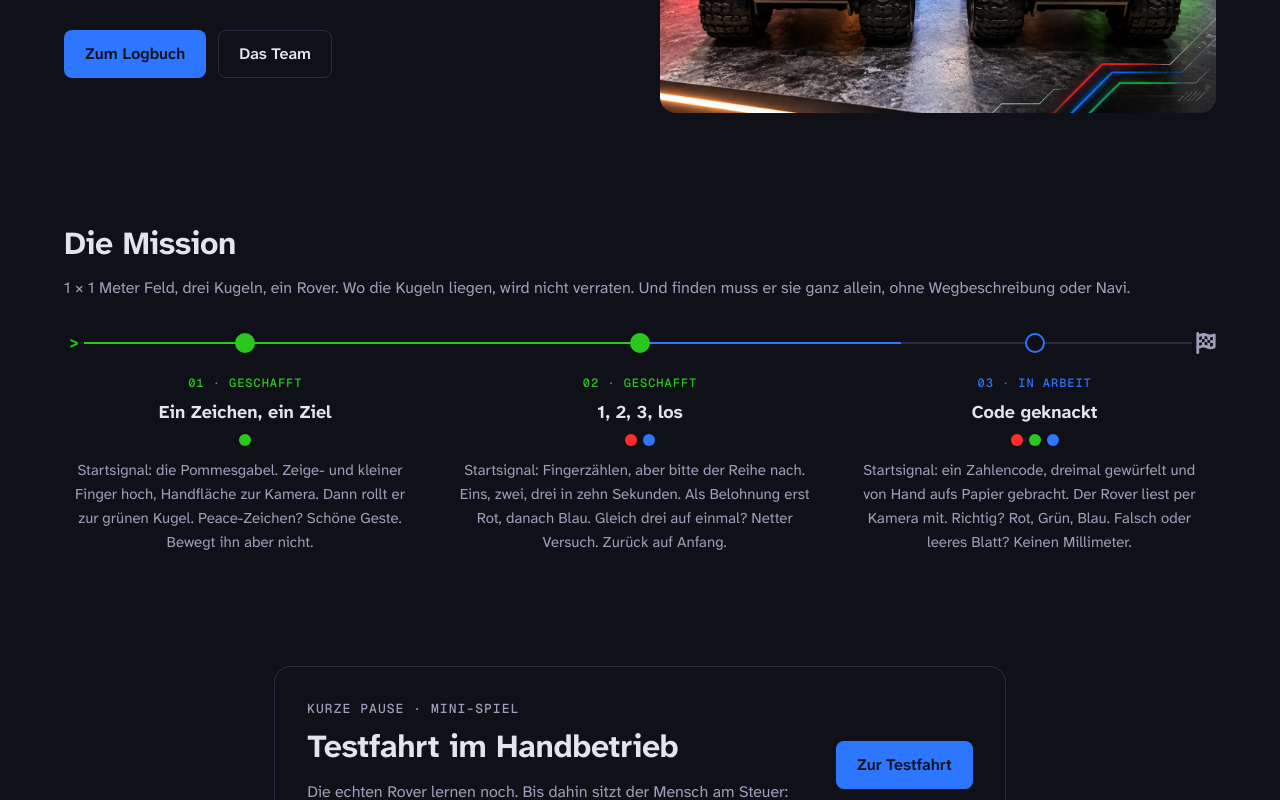
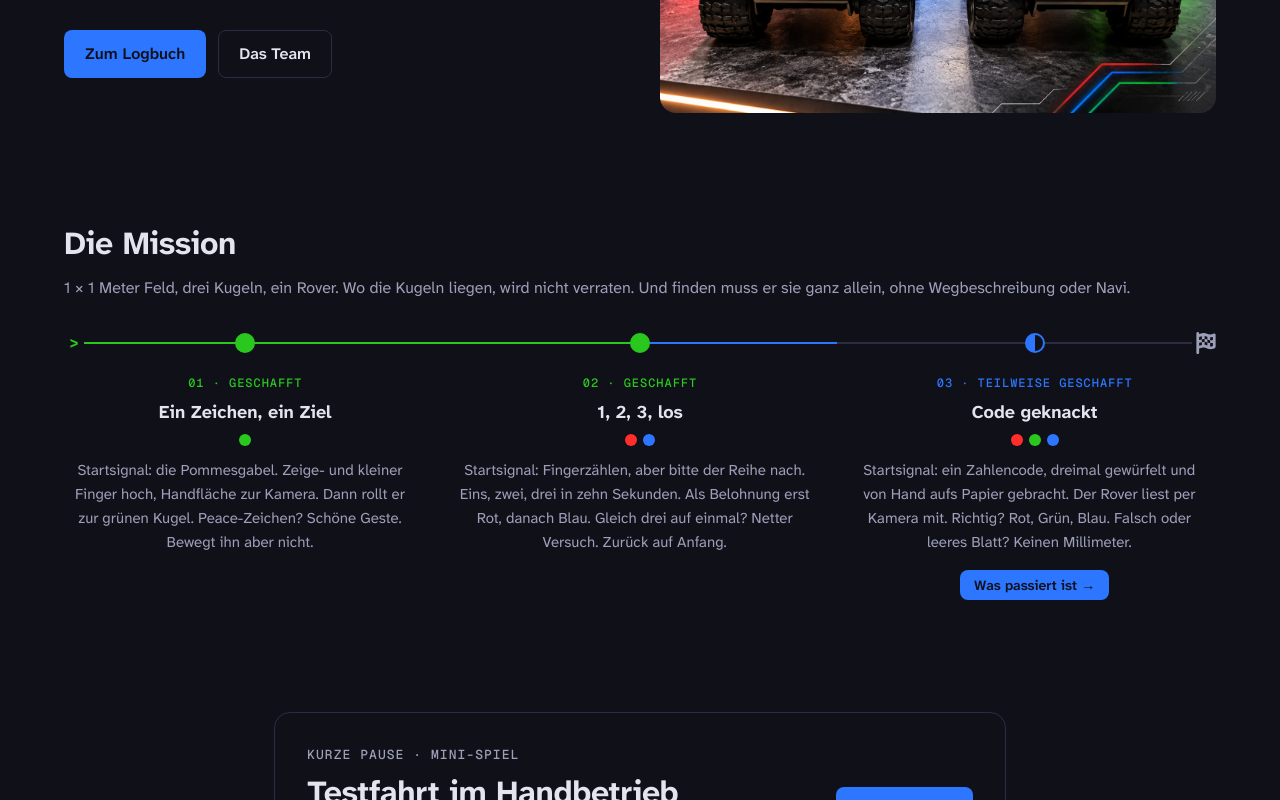
Before and after one commit to digiCoon/discRovery, a React (Vite) app: page / in a window 1280 px wide. Shown: the part 475-1275 px from the top of the page. Built offline with nearby package versions, Linux system fonts and the light colour scheme.

Commit message:
Show final mission result and open the closing entry on the start page

```diff
--- a/src/components/Challenges.jsx
+++ b/src/components/Challenges.jsx
@@ -1,11 +1,15 @@
+import { useState } from 'react'
 import { FaFlagCheckered } from 'react-icons/fa6'
 import { challenges } from '../content/challenges.js'
+import { entries } from '../content/logbook.js'
+import EntryModal from './EntryModal.jsx'
 import '../styles/Challenges.css'
 
 const statusLabels = {
     done: 'Geschafft',
     active: 'In Arbeit',
     open: 'Offen',
+    partial: 'Teilweise geschafft',
 }
 
 const targetLabels = {
@@ -14,7 +18,12 @@ const targetLabels = {
     blue: 'blau',
 }
 
+// The newest logbook entry tells how the final run went
+const latestEntry = entries[0]
+
 export default function Challenges() {
+    // The closing entry opens right here, so nobody has to leave the start page
+    const [showResult, setShowResult] = useState(false)
     const allDone = challenges.every((challenge) => challenge.status === 'done')
 
     // The line after a point shows the way to the next point, so it takes the status of the next challenge.
@@ -72,6 +81,17 @@ export default function Challenges() {
                             </p>
 
                             <p className="challenge__description">{challenge.description}</p>
+
+                            {/* Below the text, so all three columns keep the same height up top */}
+                            {challenge.status === 'partial' && latestEntry && (
+                                <button
+                                    type="button"
+                                    className="challenge__result"
+                                    onClick={() => setShowResult(true)}
+                                >
+                                    Was passiert ist →
+                                </button>
+                            )}
                         </li>
                     ))}
                 </ol>
@@ -86,6 +106,8 @@ export default function Challenges() {
                     </p>
                 </div>
             </div>
+
+            <EntryModal entry={showResult ? latestEntry : null} onClose={() => setShowResult(false)} />
         </section>
     )
 }
--- a/src/content/challenges.js
+++ b/src/content/challenges.js
@@ -20,6 +20,6 @@ export const challenges = [
         title: 'Code geknackt',
         description: 'Startsignal: ein Zahlencode, dreimal gewürfelt und von Hand aufs Papier gebracht. Der Rover liest per Kamera mit. Richtig? Rot, Grün, Blau. Falsch oder leeres Blatt? Keinen Millimeter.',
         targets: ['red', 'green', 'blue'],
-        status: 'active',
+        status: 'partial',
     },
 ]
--- a/src/styles/Challenges.css
+++ b/src/styles/Challenges.css
@@ -58,6 +58,35 @@
     background: var(--color-active);
 }
 
+/* Partly done: dot half filled, status in blue */
+.challenge--partial .challenge__dot {
+    border-color: var(--color-accent);
+    background: linear-gradient(to right, var(--color-accent) 50%, var(--color-bg) 50%);
+}
+
+.challenge--partial .challenge__status {
+    color: var(--color-accent);
+}
+
+/* Small blue button below a partly done challenge, opens the logbook entry that tells what happened */
+.challenge__result {
+    margin-top: 1rem;
+    padding: 0.375rem 0.875rem;
+    border: none;
+    border-radius: 0.5rem;
+    background: var(--color-accent);
+    font-family: inherit;
+    font-size: 0.875rem;
+    font-weight: 600;
+    color: var(--color-bg);
+    cursor: pointer;
+    transition: background-color 0.15s;
+}
+
+.challenge__result:hover {
+    background: color-mix(in oklch, var(--color-accent) 85%, white);
+}
+
 /* Line from this point to the next one */
 .challenge__line {
     position: absolute;
@@ -80,6 +109,10 @@
 
 .challenge__line--active {
     background: linear-gradient(to bottom, var(--color-accent) 66%, var(--color-border) 66%);
+}
+
+.challenge__line--partial {
+    background: linear-gradient(to bottom, var(--color-accent) 50%, var(--color-border) 50%);
 }
 
 .challenge__line--done {
@@ -206,6 +239,10 @@
         height: 2px;
     }
 
+    .challenge__line--partial {
+        background: linear-gradient(to right, var(--color-accent) 50%, var(--color-border) 50%);
+    }
+
     .challenge__line--active {
         background: linear-gradient(to right, var(--color-accent) 66%, var(--color-border) 66%);
     }
```
